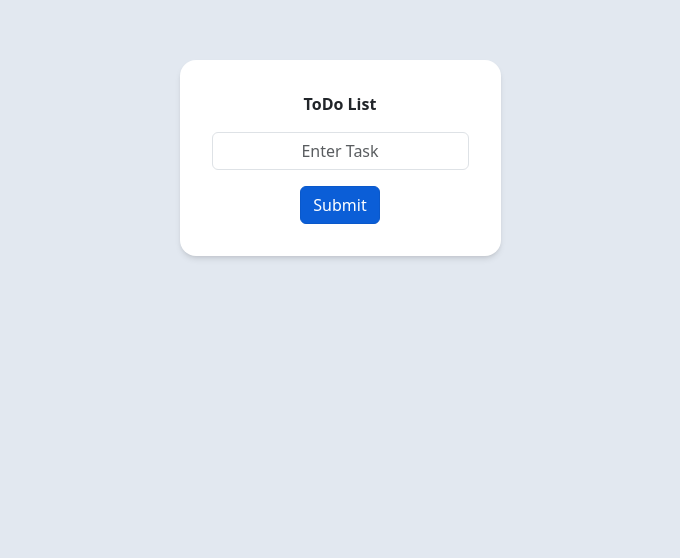
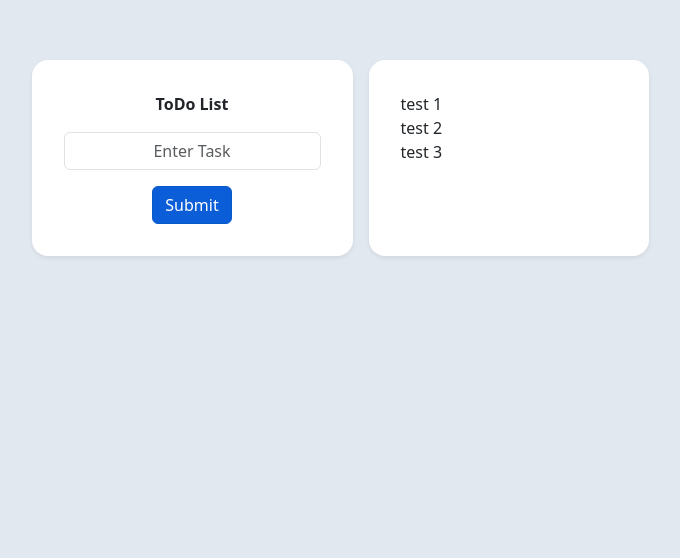
Before and after one commit to gy10jv9/ITS320, an Angular app: page /todo-editor in a window 1280 px wide. Shown: the part 242-800 px from the top of the page, without its empty margins (300-980 px from the left). Built offline with nearby package versions, Linux system fonts and the light colour scheme.

Commit message:
added task list

```diff
--- a/src/app/todo-editor/todo-editor.component.css
+++ b/src/app/todo-editor/todo-editor.component.css
@@ -5,7 +5,5 @@ label { font-weight: bold; }
     border-color: var(--bs-btn-hover-border-color);
 }
 .submit-btn:hover {
-    color: var(--bs-btn-hover-bg);
-    background-color: var(--bs-btn-hover-color);
-    border-color: var(--bs-btn-hover-border-color);
+    @apply bg-blue-900
 }
--- a/src/app/todo-editor/todo-editor.component.html
+++ b/src/app/todo-editor/todo-editor.component.html
@@ -1,11 +1,19 @@
 <!-- fullscreen container -->
-<div class="h-screen w-screen flex flex-column items-center justify-center">
-    <form class="bg-white w-fit p-[32px] flex flex-column items-center justify-center rounded-[16px] shadow-md">
+<div class="h-screen w-screen flex flex-row gap-x-[16px] items-center justify-center">
+    <!-- ang form mismo -->
+    <form class="bg-white w-fit p-[32px] flex flex-column items-center justify-center rounded-[16px] shadow-sm" (ngsubmit)="onSubmit">
         <div class="form-group flex flex-column items-center justify-center">
             <label> ToDo List </label>
-            <input type="text" class="form-control text-center my-[16px]" placeholder="Enter Task"/>
+            <input type="text" class="form-control text-center my-[16px]" placeholder="Enter Task" [formControl]="task"/>
         </div>
 
         <button type="submit" class="submit-btn btn btn-primary">Submit</button>
     </form>
+
+    <!-- ang todo list -->
+    <div class="bg-white w-[280px] h-[196px] rounded-[16px] shadow-sm p-[32px]">
+        <ul *ngIf="task_list && task_list.length > 0">
+            <li *ngFor="let todo of task_list"> {{ todo }} </li>
+        </ul>
+    </div>
 </div>
--- a/src/app/todo-editor/todo-editor.component.ts
+++ b/src/app/todo-editor/todo-editor.component.ts
@@ -1,19 +1,16 @@
 import { Component } from '@angular/core';
-import { FormGroup, FormControl } from '@angular/forms';
+import { FormControl } from '@angular/forms';
 
 @Component({
-  selector: 'app-todo-editor',
-  templateUrl: './todo-editor.component.html',
-  styleUrls: ['./todo-editor.component.css']
+	selector: 'app-todo-editor',
+	templateUrl: './todo-editor.component.html',
+	styleUrls: ['./todo-editor.component.css']
 })
 export class TodoEditorComponent {
-  todo_form = new FormGroup({
-    task: new FormControl(''),
-    status: new FormControl('pending')
-  });
+	task = new FormControl('')
+	task_list: string[] = ["test 1", "test 2", "test 3"]
 
-  onSubmit() {
-    // TODO: Use EventEmitter with form value
-    console.warn(this.todo_form.value);
-  }
+	onSubmit = () => {
+		this.task_list = [...this.task_list, this.task.value!];
+	}
 }
```
